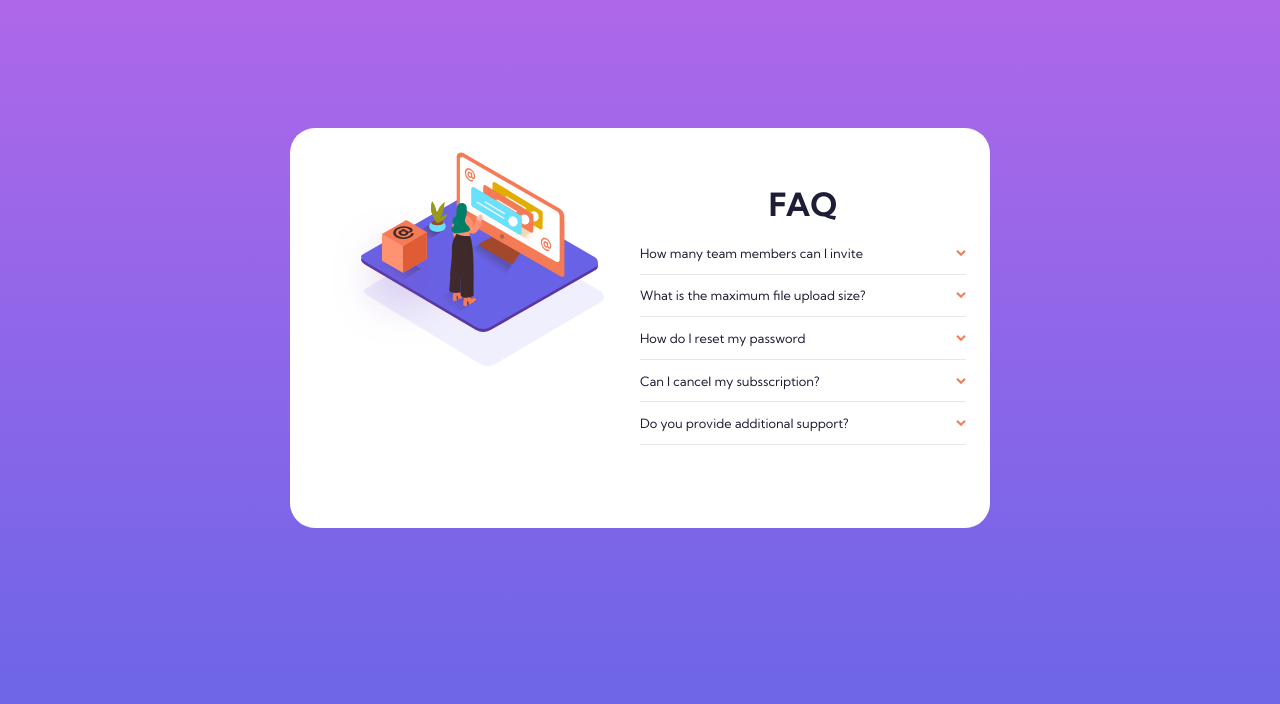
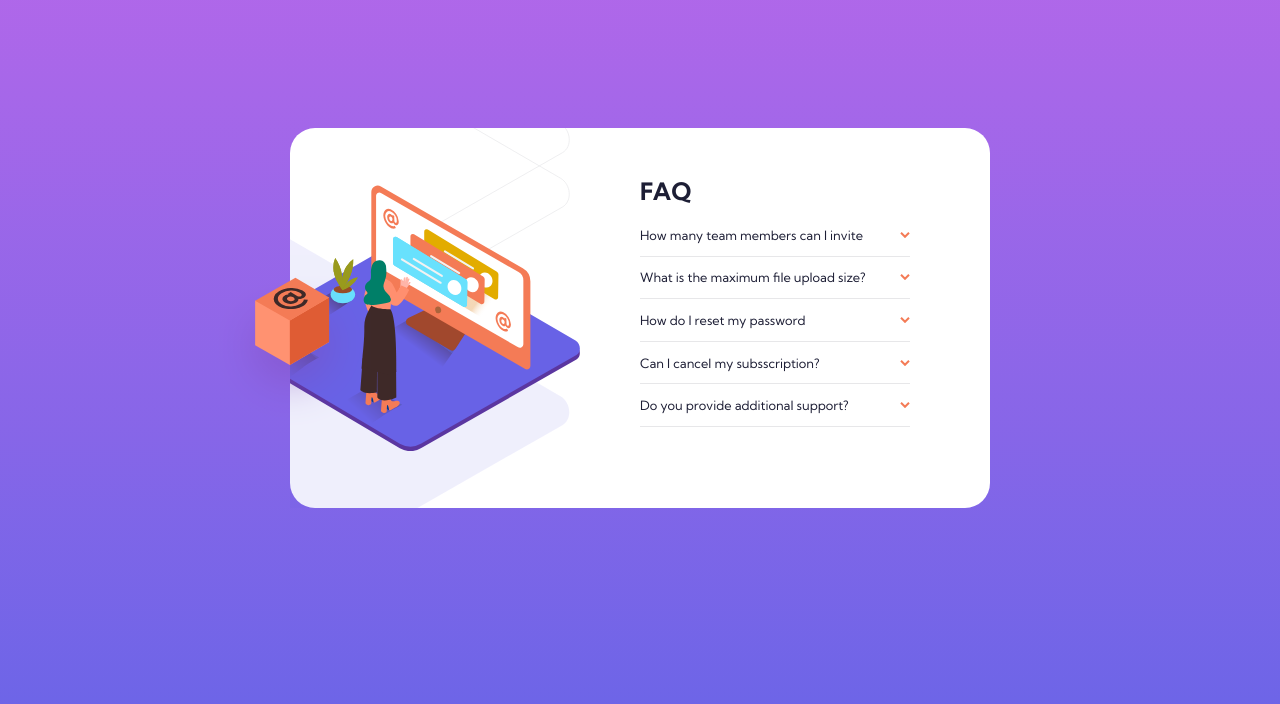
Before and after one commit to cloviswrodrigues/faq_accordion_card, a plain HTML site: page frontend/index.html in a window 1280 px wide. Drawn offline with Linux system fonts and the light colour scheme.

Commit message:
design finalizado

```diff
--- a/frontend/styles/styles.css
+++ b/frontend/styles/styles.css
@@ -145,22 +145,42 @@ body {
     .card {
         display: flex;
         width: 700px;
-        height: 400px;
+        height: 380px;
+        padding: 0;
     }
 
     .card .top {
-        position: inherit;
-        top: 0;
-        bottom: 0;
-        right: 30px;
+        position: initial;
         width: 50%;
+        height:  100%;
+        background-image: url(../assets/illustration-woman-online-desktop.svg)
+                        ,url(../assets/bg-pattern-desktop.svg);
+        background-position: right 60px top 50%
+                        ,right 70px bottom -100px;
+        background-size: 100%, 200%;
+    }
+
+    .card .top:after {
+        content: '';
+        position: absolute;
+        top: 39%;
+        left: -11%;
+        width: 50%;
+        height: 100%;
+        background-image: url(../assets/illustration-box-desktop.svg);
+        background-position: left 0 top 0;
+        background-size: 45%;
+        background-repeat: no-repeat;
     }
 
     .card .faq {
         width: 50%;
+        padding: 3rem 5rem 3rem 0;
     }
 
     .card .faq h1 {
-        margin-top: 2rem;
+        font-size: 1.5rem;
+        margin-top: 0;
+        text-align: left;
     }
 }
```
